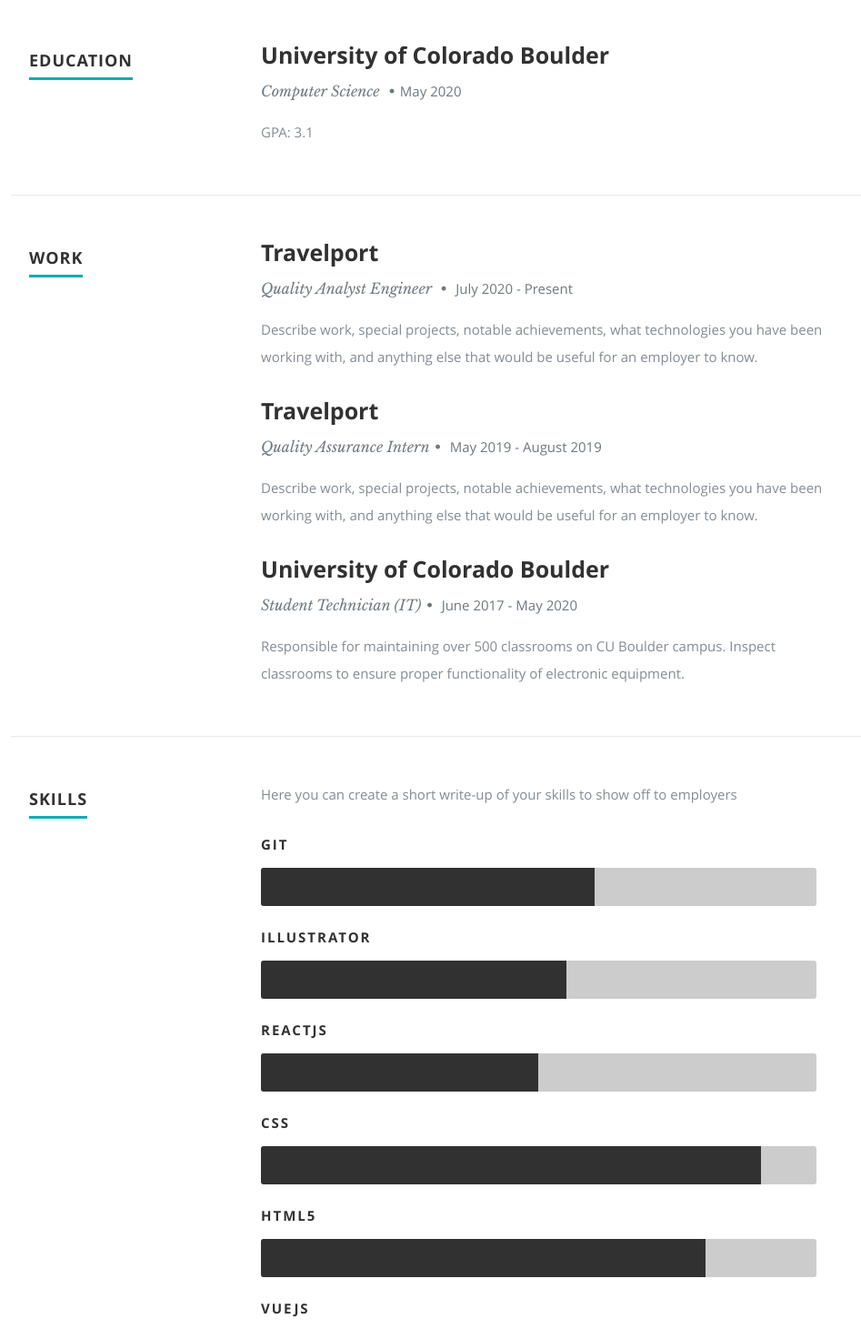
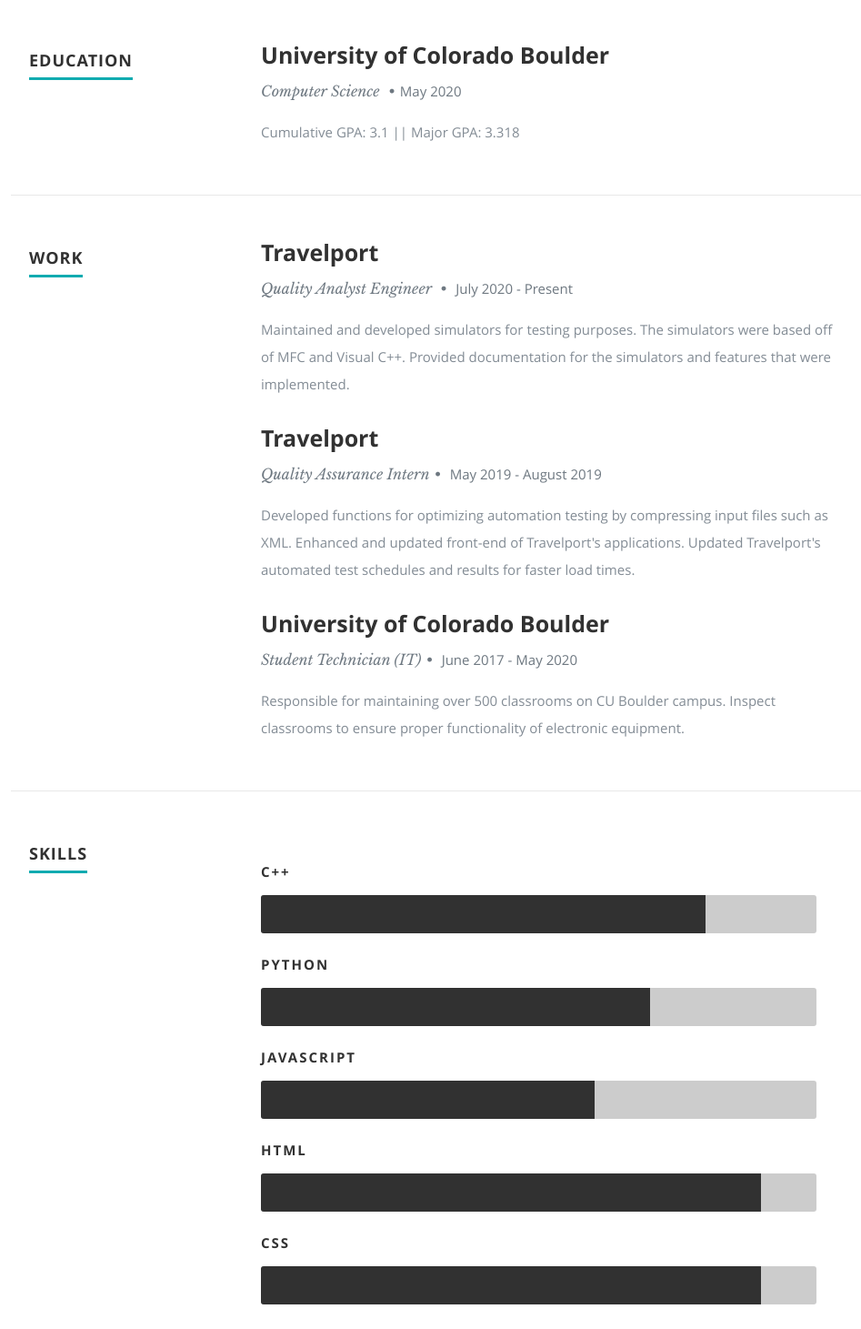
Before and after one commit to Justin-Yun/Portfolio-2.0, a React (Create React App) app: page / in a window 1280 px wide. Shown: the part 1300-2761 px from the top of the page at 91% size, without its empty margins (118-1065 px from the left). Built offline with nearby package versions, Linux system fonts and the light colour scheme.

Commit message:
Updated information

```diff
--- a/public/resumeData.json
+++ b/public/resumeData.json
@@ -4,8 +4,8 @@
     "occupation":"Quality Analyst Engineer",
     "description":"",
     "image":"profilepic.jpg",
-    "bio":"I graduated from University of Colorado Boulder in Computer Science. I'm currently working as a Quality Analyst Engineer at Travelport.",
-    "contactmessage":"Here is where you should write your message to readers to have them get in contact with you.",
+    "bio":"I graduated from the University of Colorado Boulder with a B.A in Computer Science. I'm currently working as a Quality Analyst Engineer at Travelport.",
+    "contactmessage":"Contact (Section needs to be updated)",
     "email": "justin.yun@colorado.edu",
     "phone": "720-934-5855",
     "address":{
@@ -35,13 +35,13 @@
     ]
   },
   "resume":{
-    "skillmessage":"Here you can create a short write-up of your skills to show off to employers",
+    "skillmessage":"",
     "education":[
       {
         "school":"University of Colorado Boulder",
         "degree":"Computer Science",
         "graduated":"May 2020",
-        "description":"GPA: 3.1"
+        "description":"Cumulative GPA: 3.1 || Major GPA: 3.318"
       }
     ],
     "work":[
@@ -49,13 +49,13 @@
         "company":"Travelport",
         "title":"Quality Analyst Engineer ",
         "years":"July 2020 - Present",
-        "description":"Describe work, special projects, notable achievements, what technologies you have been working with, and anything else that would be useful for an employer to know."
+        "description":"Maintained and developed simulators for testing purposes. The simulators were based off of MFC and Visual C++. Provided documentation for the simulators and features that were implemented."
       },
       {
         "company":"Travelport",
         "title":"Quality Assurance Intern",
         "years":"May 2019 - August 2019",
-        "description":"Describe work, special projects, notable achievements, what technologies you have been working with, and anything else that would be useful for an employer to know."
+        "description":"Developed functions for optimizing automation testing by compressing input files such as XML. Enhanced and updated front-end of Travelport's applications. Updated Travelport's automated test schedules and results for faster load times."
       },
       {
         "company":"University of Colorado Boulder",
@@ -66,32 +66,28 @@
     ],
     "skills":[
       {
-        "name":"Git",
+        "name":"C++",
+        "level":"80%"
+      },
+      {
+        "name":"Python",
+        "level":"70%"
+      },
+      {
+        "name":"JavaScript",
         "level":"60%"
       },
       {
-        "name":"Illustrator",
-        "level":"55%"
-      },
-      {
-        "name":"ReactJs",
-        "level":"50%"
+        "name":"HTML",
+        "level":"90%"
       },
       {
         "name":"CSS",
         "level":"90%"
       },
       {
-        "name":"HTML5",
-        "level":"80%"
-      },
-      {
-        "name":"VueJs",
-        "level":"50%"
-      },
-      {
-        "name":"MongoDB",
-        "level":"80%"
+        "name":"SQL",
+        "level":"60%"
       }
     ]
   },
--- a/src/App.js
+++ b/src/App.js
@@ -50,7 +50,6 @@
         <About data={this.state.resumeData.main}/>
         <Resume data={this.state.resumeData.resume}/>
         <Portfolio data={this.state.resumeData.portfolio}/>
-        <Testimonials data={this.state.resumeData.testimonials}/>
         <Contact data={this.state.resumeData.main}/>
         <Footer data={this.state.resumeData.main}/>
       </div>
@@ -58,4 +57,17 @@
   }
 }
 
+/*
+      <div className="App">
+        <Header data={this.state.resumeData.main}/>
+        <About data={this.state.resumeData.main}/>
+        <Resume data={this.state.resumeData.resume}/>
+        <Portfolio data={this.state.resumeData.portfolio}/>
+        <Testimonials data={this.state.resumeData.testimonials}/>
+        <Contact data={this.state.resumeData.main}/>
+        <Footer data={this.state.resumeData.main}/>
+      </div>
+
+*/
+
 export default App;
--- a/src/Components/Contact.js
+++ b/src/Components/Contact.js
@@ -21,7 +21,7 @@
 
             <div className="two columns header-col">
 
-               <h1><span>Get In Touch.</span></h1>
+               <h1><span>Contact</span></h1>
 
             </div>
 
@@ -81,33 +81,9 @@
 					   <h4>Address and Phone</h4>
 					   <p className="address">
 						   {name}<br />
-						   {street} <br />
-						   {city}, {state} {zip}<br />
 						   <span>{phone}</span>
 					   </p>
 				   </div>
-
-               <div className="widget widget_tweets">
-                  <h4 className="widget-title">Latest Tweets</h4>
-                  <ul id="twitter">
-                     <li>
-                        <span>
-                        This is Photoshop's version  of Lorem Ipsum. Proin gravida nibh vel velit auctor aliquet.
-                        Aenean sollicitudin, lorem quis bibendum auctor, nisi elit consequat ipsum
-                        <a href="#">http://t.co/CGIrdxIlI3</a>
-                        </span>
-                        <b><a href="#">2 Days Ago</a></b>
-                     </li>
-                     <li>
-                        <span>
-                        Sed ut perspiciatis unde omnis iste natus error sit voluptatem accusantium doloremque laudantium, totam rem aperiam,
-                        eaque ipsa quae ab illo inventore veritatis et quasi
-                        <a href="#">http://t.co/CGIrdxIlI3</a>
-                        </span>
-                        <b><a href="#">3 Days Ago</a></b>
-                     </li>
-                  </ul>
-		         </div>
             </aside>
       </div>
    </section>
--- a/src/Components/Header.js
+++ b/src/Components/Header.js
@@ -26,7 +26,6 @@
             <li><a className="smoothscroll" href="#about">About</a></li>
 	         <li><a className="smoothscroll" href="#resume">Resume</a></li>
             <li><a className="smoothscroll" href="#portfolio">Works</a></li>
-            <li><a className="smoothscroll" href="#testimonials">Testimonials</a></li>
             <li><a className="smoothscroll" href="#contact">Contact</a></li>
          </ul>
 
--- a/src/Components/Portfolio.js
+++ b/src/Components/Portfolio.js
@@ -30,7 +30,7 @@
 
          <div className="twelve columns collapsed">
 
-            <h1>Check Out Some of My Works.</h1>
+            <h1>Projects.</h1>
 
             <div id="portfolio-wrapper" className="bgrid-quarters s-bgrid-thirds cf">
                 {projects}
--- a/src/Components/Testimonials.js
+++ b/src/Components/Testimonials.js
@@ -1,4 +1,5 @@
 import React, { Component } from 'react';
+
 
 class Testimonials extends Component {
   render() {
```
